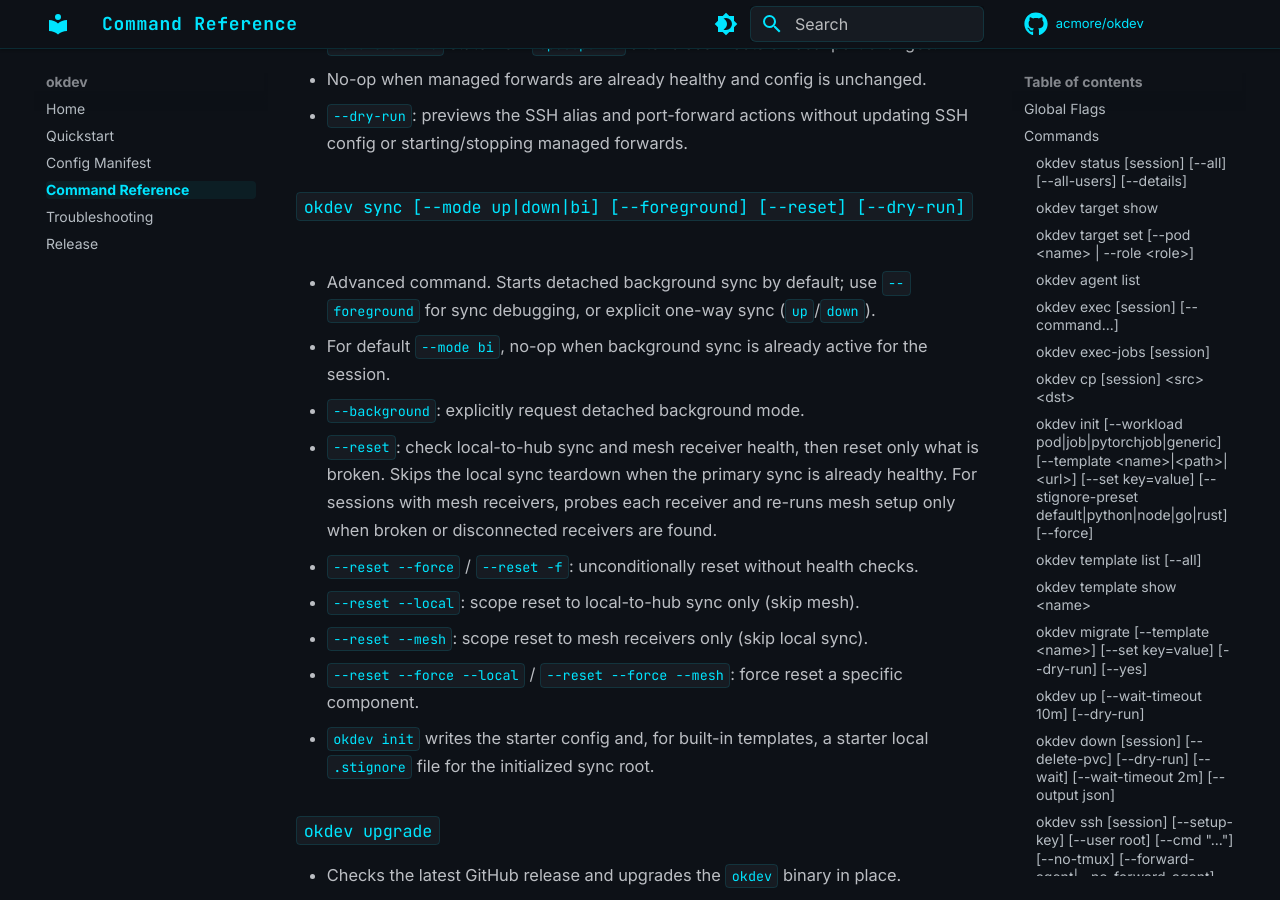
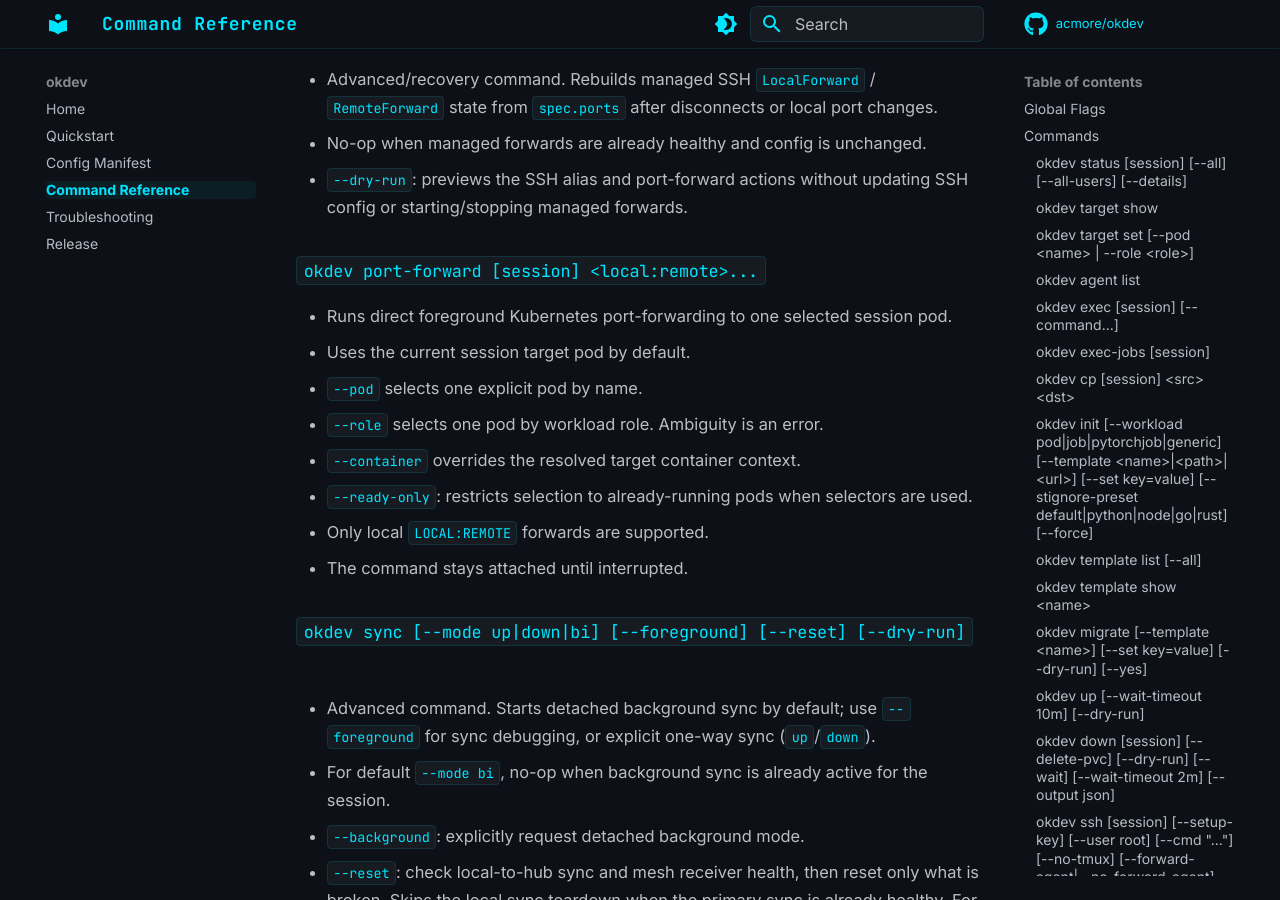
Before and after one commit to acmore/okdev, an MkDocs documentation site: the page built from docs/command-reference.md, in a window 1280 px wide and 900 px high, scrolled down 9755 px. Built offline with MkDocs 1.6.1 and Material for MkDocs 9.7.7, drawn with Linux system fonts in a browser that asks for light colours; comment, search, counter and statistics services are not loaded; some of the changed text lies outside the part shown.

Commit message:
Document port-forward diagnostic command

```diff
--- a/docs/command-reference.md
+++ b/docs/command-reference.md
@@ -31,6 +31,7 @@
 - `okdev logs [session] [--container <name> | --all] [--tail N] [--since 5m] [--follow] [--previous]`
 - `okdev ssh [session] [--setup-key] [--user root] [--cmd "..."] [--no-tmux] [--forward-agent|--no-forward-agent]`
 - `okdev ports`
+- `okdev port-forward [session] <local:remote>... [--pod <name> | --role <role>] [--container <name>] [--ready-only]`
 - `okdev sync [--mode up|down|bi] [--foreground] [--reset] [--dry-run]`
 - `okdev prune [--ttl-hours 72] [--all-namespaces] [--all-users] [--include-pvc] [--dry-run]`
 - `okdev migrate [--template <name>] [--set key=value] [--dry-run] [--yes]`
@@ -202,6 +203,17 @@
 - No-op when managed forwards are already healthy and config is unchanged.
 - `--dry-run`: previews the SSH alias and port-forward actions without updating SSH config or starting/stopping managed forwards.
 
+### `okdev port-forward [session] <local:remote>...`
+
+- Runs direct foreground Kubernetes port-forwarding to one selected session pod.
+- Uses the current session target pod by default.
+- `--pod` selects one explicit pod by name.
+- `--role` selects one pod by workload role. Ambiguity is an error.
+- `--container` overrides the resolved target container context.
+- `--ready-only`: restricts selection to already-running pods when selectors are used.
+- Only local `LOCAL:REMOTE` forwards are supported.
+- The command stays attached until interrupted.
+
 ### `okdev sync [--mode up|down|bi] [--foreground] [--reset] [--dry-run]`
 
 - Advanced command. Starts detached background sync by default; use `--foreground` for sync debugging, or explicit one-way sync (`up`/`down`).
```
